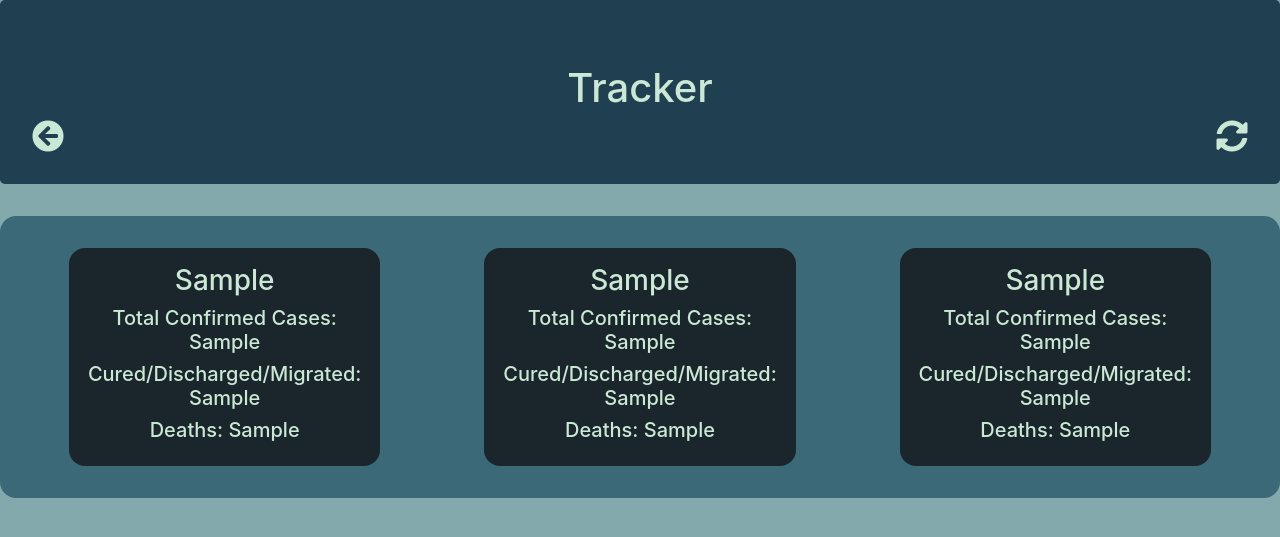
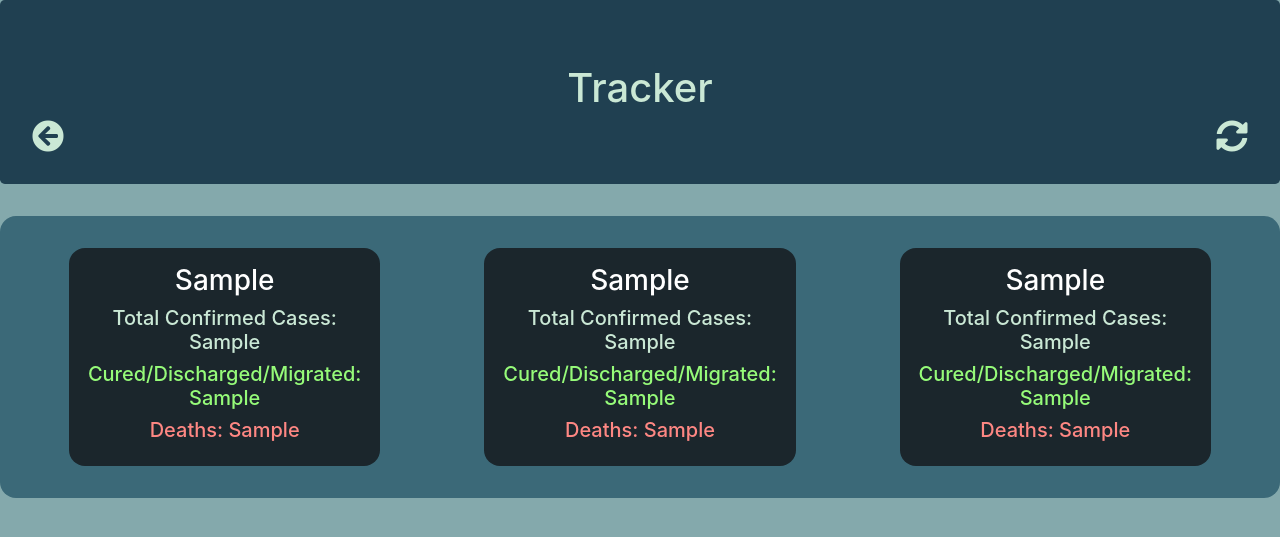
Before and after one commit to hrishikeshathalye/PPL-Project, a Django app: template django_project/tracker/templates/tracker/index.html in a window 1280 px wide. Shown: the top 537 px of the page. Run offline with Django 3.2, Linux system fonts and the light colour scheme; the template is opened without the code that fills it: most values are stand-ins (such as "Sample title", 1, 10 or a date in 2020); parts of the project's set-up code (start-up, migrations or seed data) failed here and were passed over; some libraries are stand-ins or nearby versions.

Commit message:
Add files via upload
UI changes

```diff
--- a/django_project/tracker/templates/tracker/index.html
+++ b/django_project/tracker/templates/tracker/index.html
@@ -10,29 +10,29 @@
         <center>
             <h1>Tracker</h1>
             <a href="" class="fas fa-sync-alt fa-2x" style="float: right; color: #cae8d5; text-decoration: none;"></a>
-            <a href="{% url 'login' %}" class="fas fa-arrow-circle-left fa-2x" style="float: left; color: #cae8d5; text-decoration: none;"></a>
+            <a href="{% url 'login' %}" class="fas fa-arrow-circle-left fa-2x " style="float: left; color: #cae8d5;  text-decoration: none;"></a>
         </center>
     </div>
     <div class="container-fluid" style="background-color: #3b6978; border-radius: 1rem; padding: 1rem; text-align: center;">
-        {% for i in data%}
+        {% for i in data %}
             <div class="row" style="padding:1rem;">
                 <div class="col-3" style="margin: auto; padding:1rem; background-color: #1b262c; border-radius: 1rem;">
-                    <h3 class="text-centre" > {{i.1}}</h3>
+                    <h3 class="text-centre" style="color: white"> {{i.1}}</h3>
                     <h5> Total Confirmed Cases: {{i.2}} </a></h5>
-                    <h5> Cured/Discharged/Migrated: {{i.3}} </a></h5>
-                    <h5> Deaths: {{i.4}} </a></h5>
+                    <h5 style="color: #96FB79"> Cured/Discharged/Migrated: {{i.3}} </a></h5>
+                    <h5 style="color: #FE8783"> Deaths: {{i.4}} </a></h5>
                 </div>
                 <div class="col-3" style="margin: auto; padding:1rem; background-color: #1b262c; border-radius: 1rem;">
-                    <h3 class="text-centre" > {{i.6}}</h3>
+                    <h3 class="text-centre" style="color: white"> {{i.6}}</h3>
                     <h5> Total Confirmed Cases: {{i.7}} </a></h5>
-                    <h5> Cured/Discharged/Migrated: {{i.8}} </a></h5>
-                    <h5> Deaths: {{i.9}} </a></h5>
+                    <h5 style="color: #96FB79"> Cured/Discharged/Migrated: {{i.8}} </a></h5>
+                    <h5 style="color: #FE8783"> Deaths: {{i.9}} </a></h5>
                 </div>
                 <div class="col-3" style="margin: auto; padding:1rem; background-color: #1b262c; border-radius: 1rem;">
-                    <h3 class="text-centre" > {{i.11}}</h3>
+                    <h3 class="text-centre" style="color: white"> {{i.11}}</h3>
                     <h5> Total Confirmed Cases: {{i.12}} </a></h5>
-                    <h5> Cured/Discharged/Migrated: {{i.13}} </a></h5>
-                    <h5> Deaths: {{i.14}} </a></h5>
+                    <h5 style="color: #96FB79"> Cured/Discharged/Migrated: {{i.13}} </a></h5>
+                    <h5 style="color: #FE8783"> Deaths: {{i.14}} </a></h5>
                 </div>
             </div>
         {% endfor %}
```
